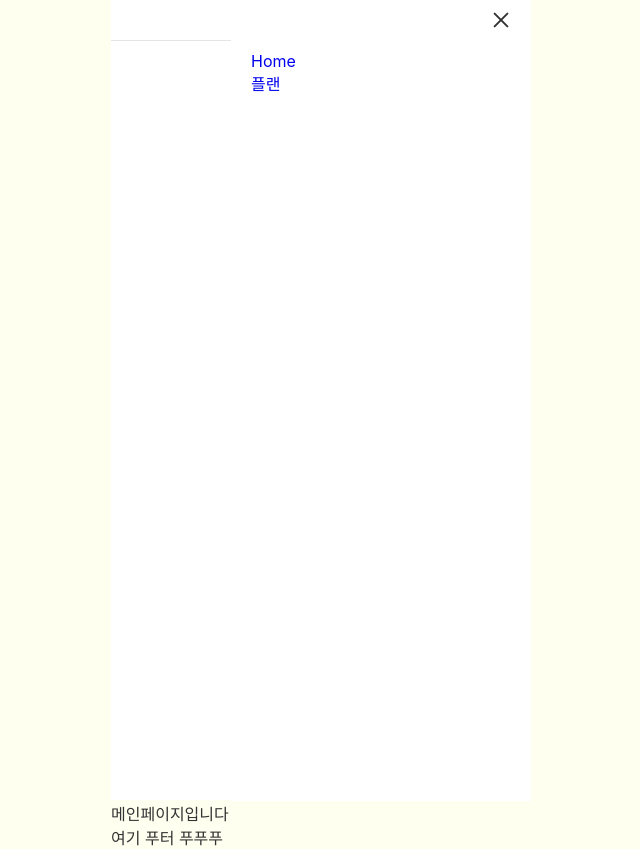
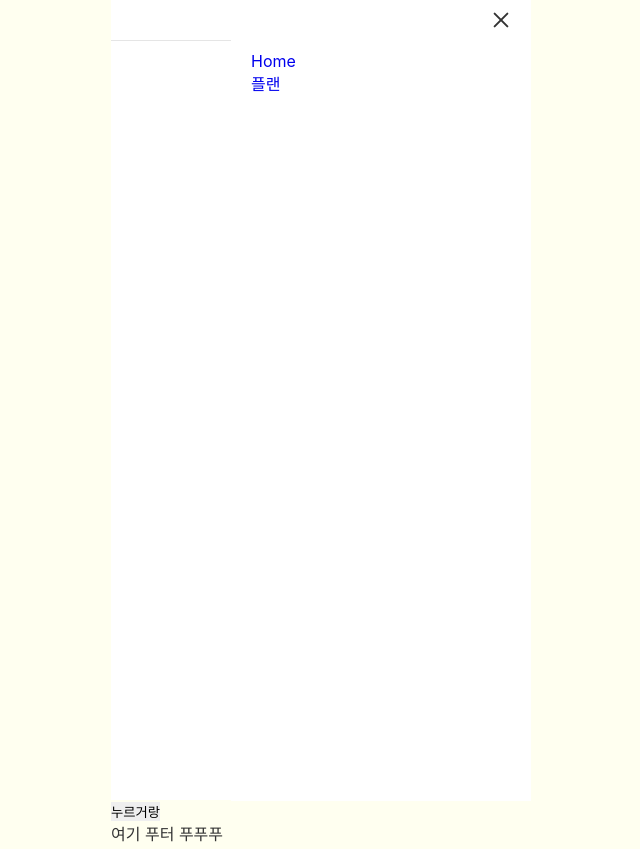
Before and after one commit to plani-power/frontend, a React (Create React App) app: page / in a window 1280 px wide. Shown: the whole page, without its empty margins (319-959 px from the left). Built offline with nearby package versions, Linux system fonts and the light colour scheme.

Commit message:
chore: axios 패키지 추가

```diff
--- a/package.json
+++ b/package.json
@@ -9,6 +9,7 @@
     "@types/node": "^18.16.0",
     "@types/react": "^18.0.38",
     "@types/react-dom": "^18.0.11",
+    "axios": "^1.3.6",
     "react": "^18.2.0",
     "react-dom": "^18.2.0",
     "react-router-dom": "^6.10.0",
--- a/src/common/layout/Header.tsx
+++ b/src/common/layout/Header.tsx
@@ -91,7 +91,7 @@ const Header = () => {
     return (
         <>
             <HeaderBar>
-                <Button onClick={() => { setShowMenu(!showMenu) }}>
+                <Button onClick={() => { console.log(showMenu); setShowMenu(!showMenu) }}>
                     {/* <span className='material-symbols-outlined '>menu</span> */}
                     <span className={showMenu ? '' : 'active'}></span>
                     <span className={showMenu ? '' : 'active'}></span>
@@ -101,7 +101,7 @@ const Header = () => {
             <Draw className={showMenu ? '' : 'active'}>
                 <ul>
                     {navMenus.map((menu) => (
-                        <Link to={menu.url}>
+                        <Link to={menu.url} key={menu.url}>
                             <li>{menu.name}</li>
                         </Link>
                     ))}
--- a/src/pages/main/MainPage.tsx
+++ b/src/pages/main/MainPage.tsx
@@ -1,5 +1,15 @@
+import axios from "axios";
+
 const MainPage = () => {
-	return <p>메인페이지입니다</p>;
+
+	const test = async()=> {
+		const res = axios.get('https://9490-14-7-11-24.ngrok-free.app/plans')
+	}
+
+
+	return <>
+		<button onClick={test}>누르거랑</button>
+	</>;
 }
 
 export default MainPage;
```
Also changed, not shown: 1 other file (tests, documents, lock files or other folders).
